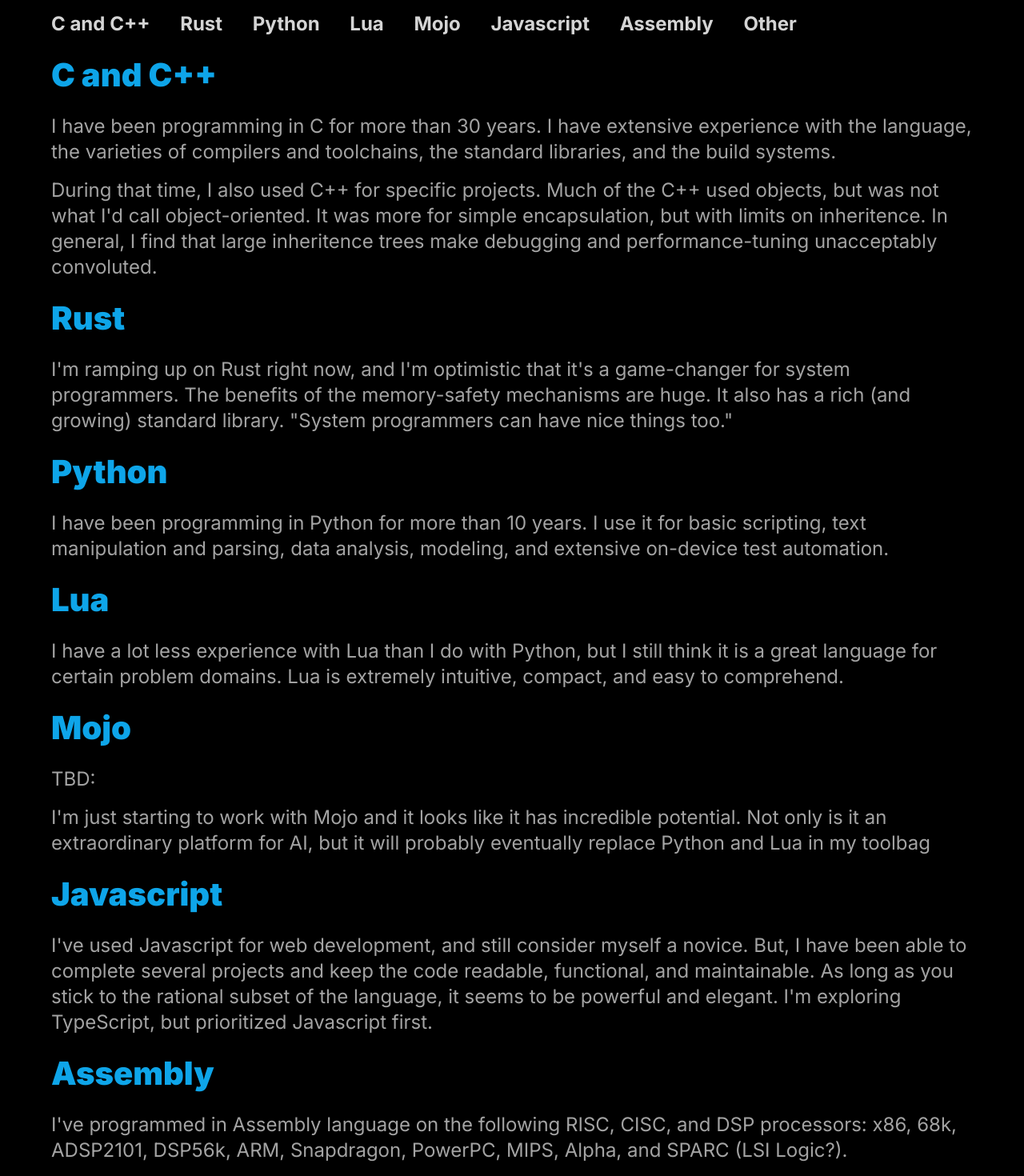
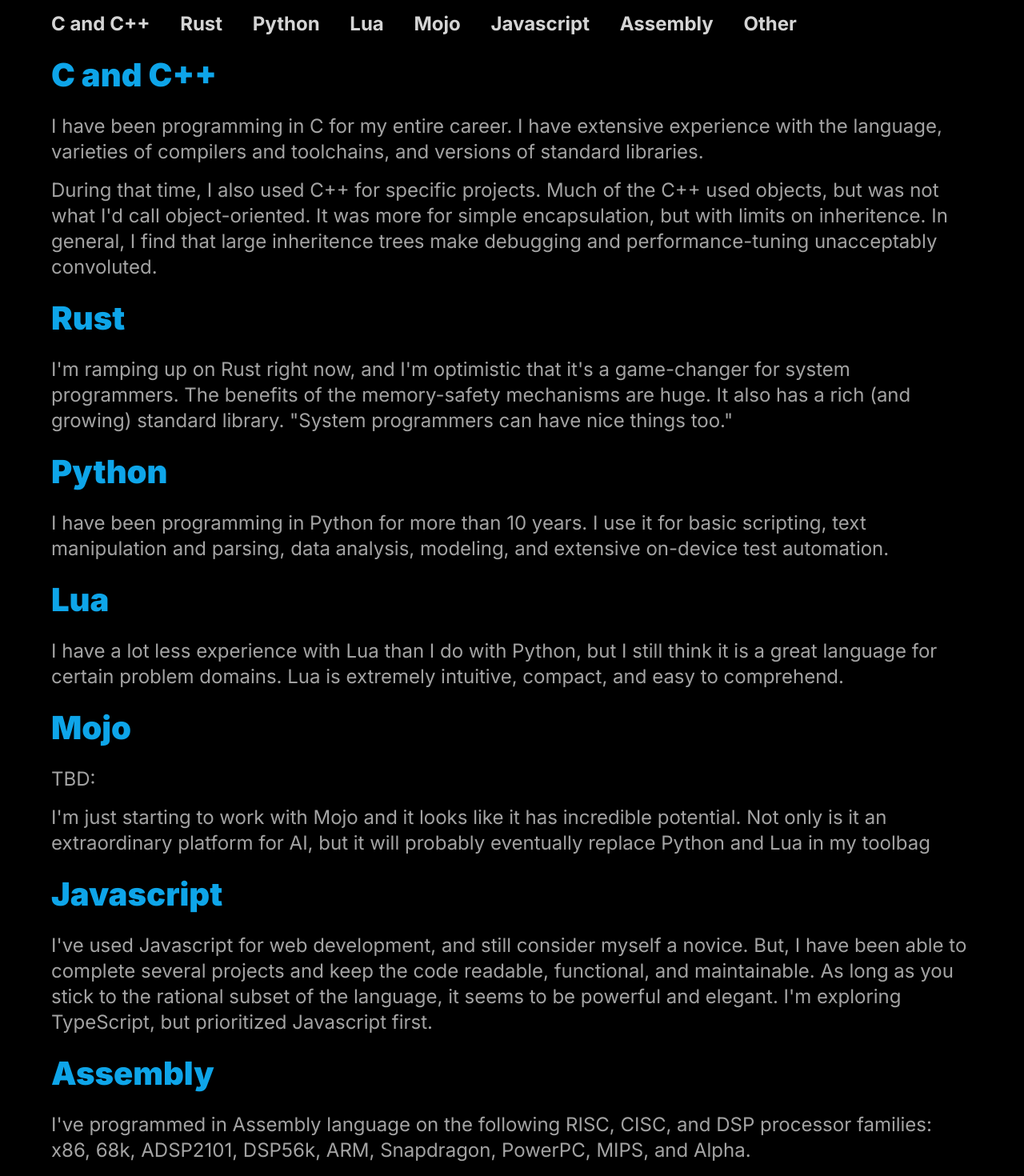
Before and after one commit to veryoddthomas/about, a Next.js app: page /languages in a window 1280 px wide. Shown: the part 220-1690 px from the top of the page at 80% size. Built offline with nearby package versions, Linux system fonts and the light colour scheme.

Commit message:
Clean up text

```diff
--- a/app/constants.js
+++ b/app/constants.js
@@ -154,7 +154,6 @@ const experiences = [
       "lua",
       "python",
       "arm-asm",
-      "riscv-asm",
     ],
   },
 ];
--- a/app/data/languages.js
+++ b/app/data/languages.js
@@ -17,10 +17,10 @@ const languages = [
     id: "c-and-cpp",
     desc: [
       `
-I have been programming in C for more than 30 years.
-I have extensive experience with the language, the
-varieties of compilers and toolchains, the standard
-libraries, and the build systems.
+I have been programming in C for my entire career.
+I have extensive experience with the language,
+varieties of compilers and toolchains, and versions of
+standard libraries.
       `,
       `
 During that time, I also used C++ for specific projects.
@@ -103,8 +103,8 @@ TypeScript, but prioritized Javascript first.
     id: "Assembly",
     desc: [
       `
-I've programmed in Assembly language on the following RISC, CISC, and DSP processors:
-x86, 68k, ADSP2101, DSP56k, ARM, Snapdragon, PowerPC, MIPS, Alpha, and SPARC (LSI Logic?).
+I've programmed in Assembly language on the following RISC, CISC, and DSP processor families:
+x86, 68k, ADSP2101, DSP56k, ARM, Snapdragon, PowerPC, MIPS, and Alpha.
       `,
     ]
   }, {
@@ -118,10 +118,6 @@ C#, Ruby, Lisp, HTML, CSS, Bash, Pascal, Ada, Awk, Make, Sed, Perl, PHP, and Bas
 there are others, but I don't really consider myself proficient
 in any of these, so it's not worth coming up with the exhaustive list.
       `,
-      //       `
-      // I've also programmed in Assembly on the following RISC, CISC, and DSP processors:
-      // x86, 68k, ADSP2101, DSP56k, ARM, Snapdragon, PowerPC, MIPS, Alpha, and SPARC (LSI Logic?).
-      //       `,
     ]
   },
 ];
```
